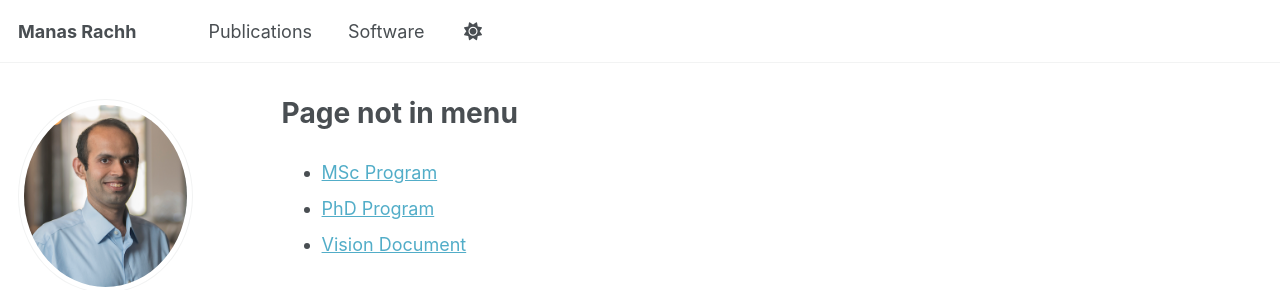
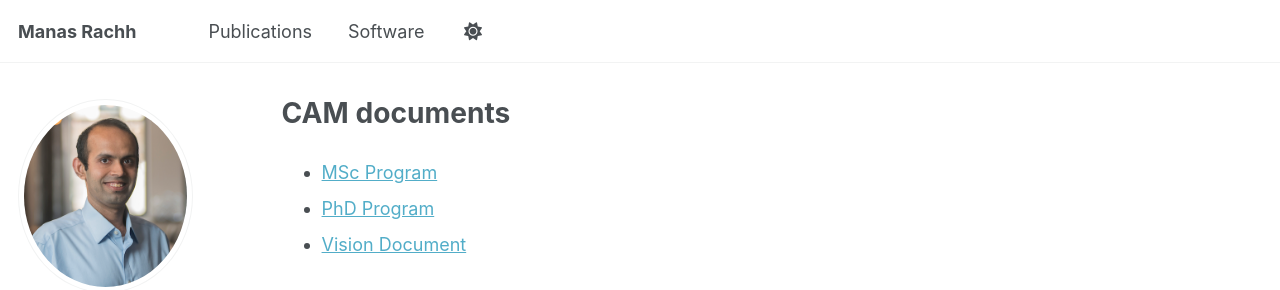
Before and after one commit to mrachh/mrachh.github.io, a Jekyll site: the page built from _pages/non-menu-page.md, in a window 1280 px wide. Shown: the top 290 px of the page. Built offline with Jekyll 4.4.1, drawn with Linux system fonts in a browser that asks for light colours; some web fonts are replaced; a script that is not in the unit is left out.

Commit message:
non-menu-page.md

```diff
--- a/_pages/non-menu-page.md
+++ b/_pages/non-menu-page.md
@@ -1,6 +1,6 @@
 ---
 permalink: /non-menu-page/
-title: "Page not in menu"
+title: "CAM documents"
 author_profile: true
 redirect_from:
   - "/nmp/"
```
